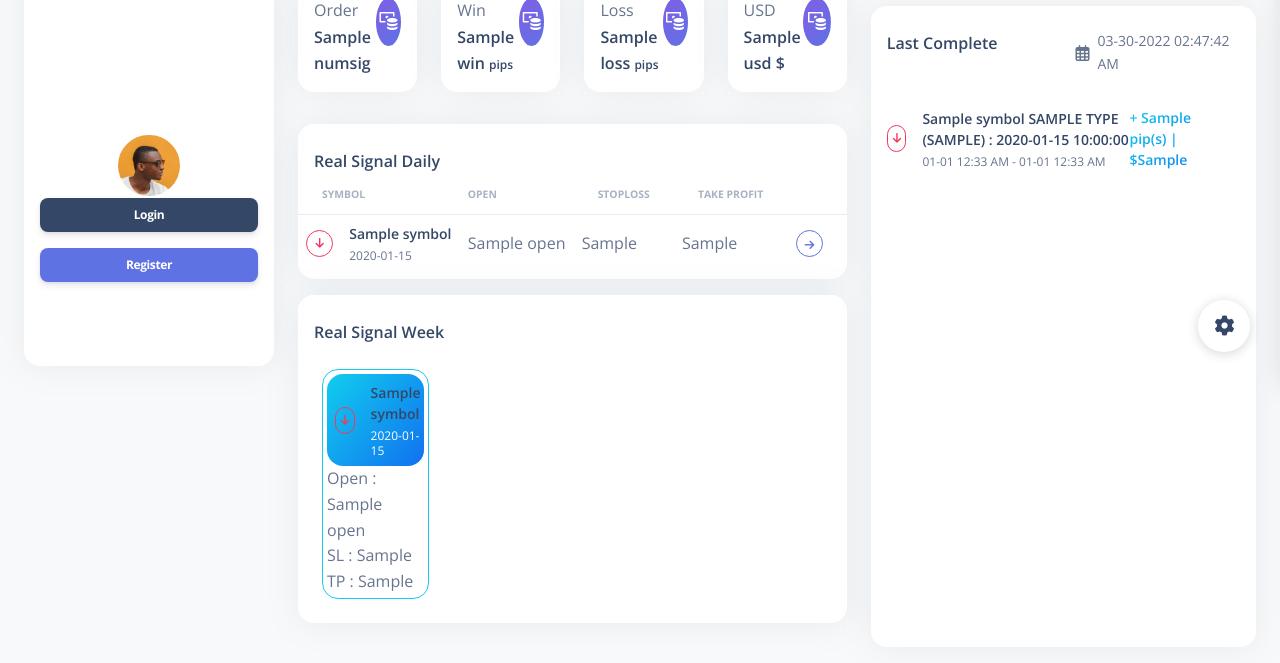
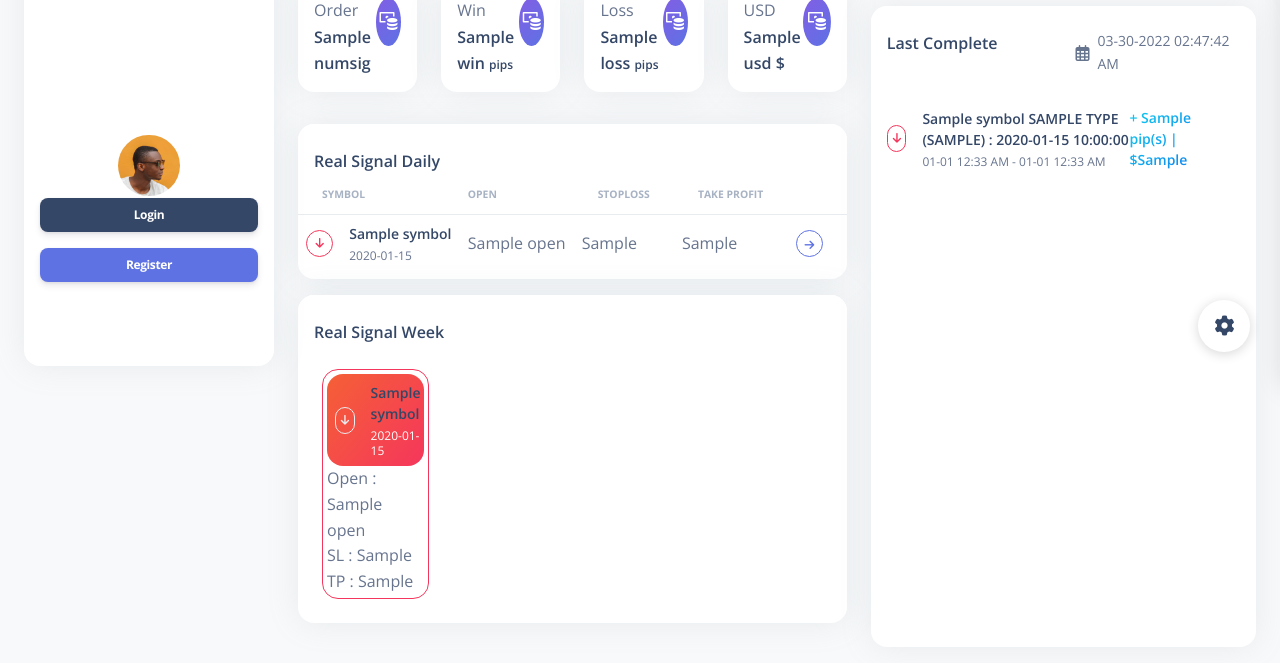
Before and after one commit to sonataruby/projectCMS, a CodeIgniter 4 app: the page made by app/Views/pages/signal.php in a window 1280 px wide. Shown: the part 418-1081 px from the top of the page. Run offline with PHP 8.4 and a stand-in for CodeIgniter, Linux system fonts and the light colour scheme; the template is opened without the code that fills it: most values are stand-ins (such as "Sample title", 1, 10 or a date in 2020); data that the repository does not hold is empty; some libraries are stand-ins or nearby versions.

Commit message:
Update signal.php

```diff
--- a/app/Views/pages/signal.php
+++ b/app/Views/pages/signal.php
@@ -345,10 +345,10 @@
                    }?>
                   <?php foreach($week as $item){?>
                     <div class="col-md-3">
-                        <div class="border border-info border-radius-xl p-1">
-                        <div class="bg-gradient-info border-radius-xl text-white shadow-primary p-2">
+                        <div class="border border-<?php echo $item->type == "buy" ? "info" : "danger";?> border-radius-xl p-1">
+                        <div class="bg-gradient-<?php echo $item->type == "buy" ? "info" : "danger";?> border-radius-xl text-white shadow-primary p-2">
                           <div class="d-flex align-items-center">
-                            <button class="btn btn-icon-only btn-rounded btn-outline-<?php echo $item->type == "buy" ? "info" : "danger";?> mb-0 me-3 btn-sm d-flex align-items-center justify-content-center"><i class="fas fa-arrow-<?php echo $item->type == "buy" ? "up" : "down";?>"></i></button>
+                            <button class="btn btn-icon-only btn-rounded btn-outline-light mb-0 me-3 btn-sm d-flex align-items-center justify-content-center"><i class="fas fa-arrow-<?php echo $item->type == "buy" ? "up" : "down";?>"></i></button>
                             <div class="d-flex flex-column">
                               <h6 class="mb-1 text-dark text-sm"><?php echo $item->symbol;?></h6>
                               <span class="text-xs"><?php echo $item->opentime;?></span>
```
